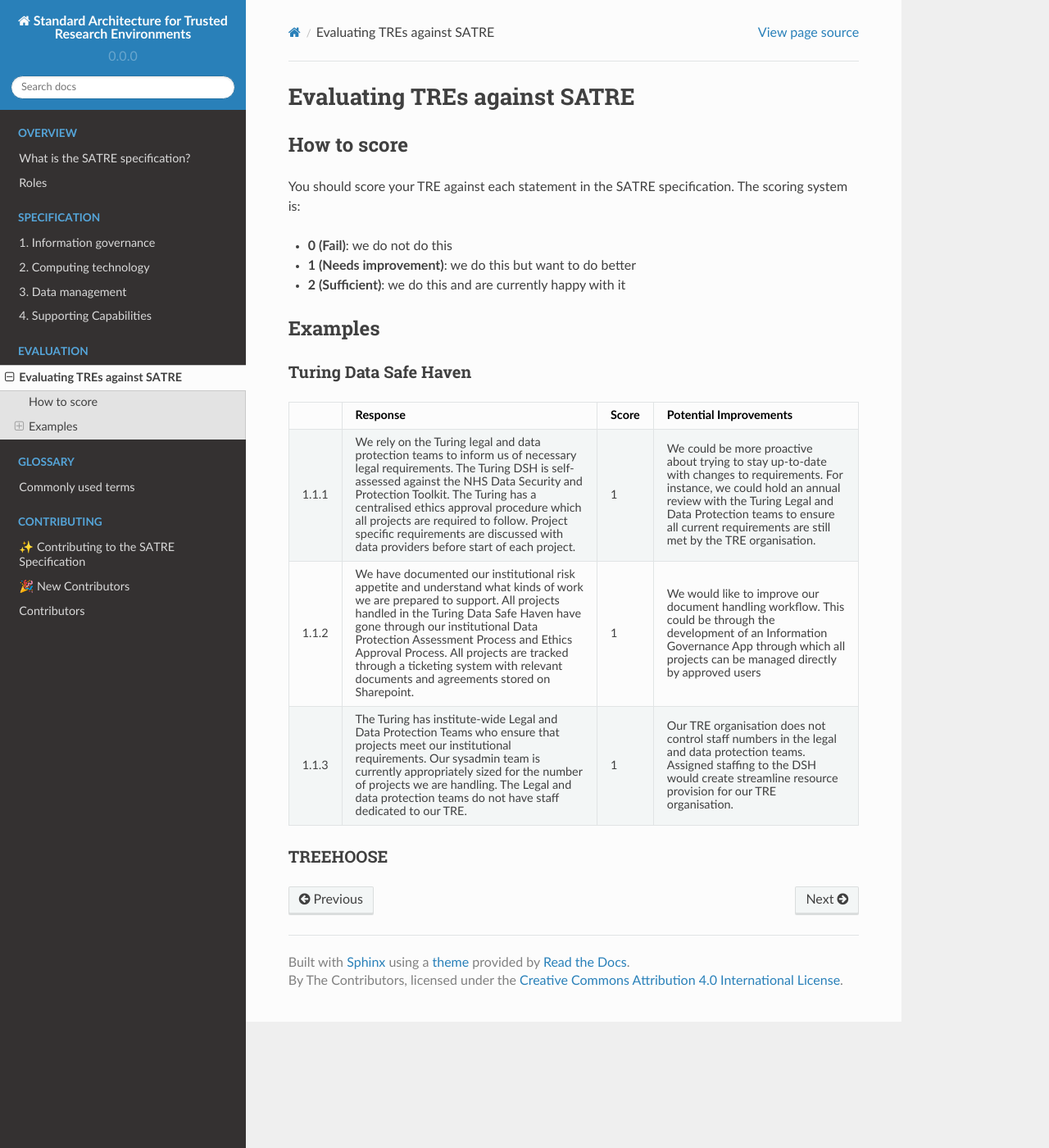
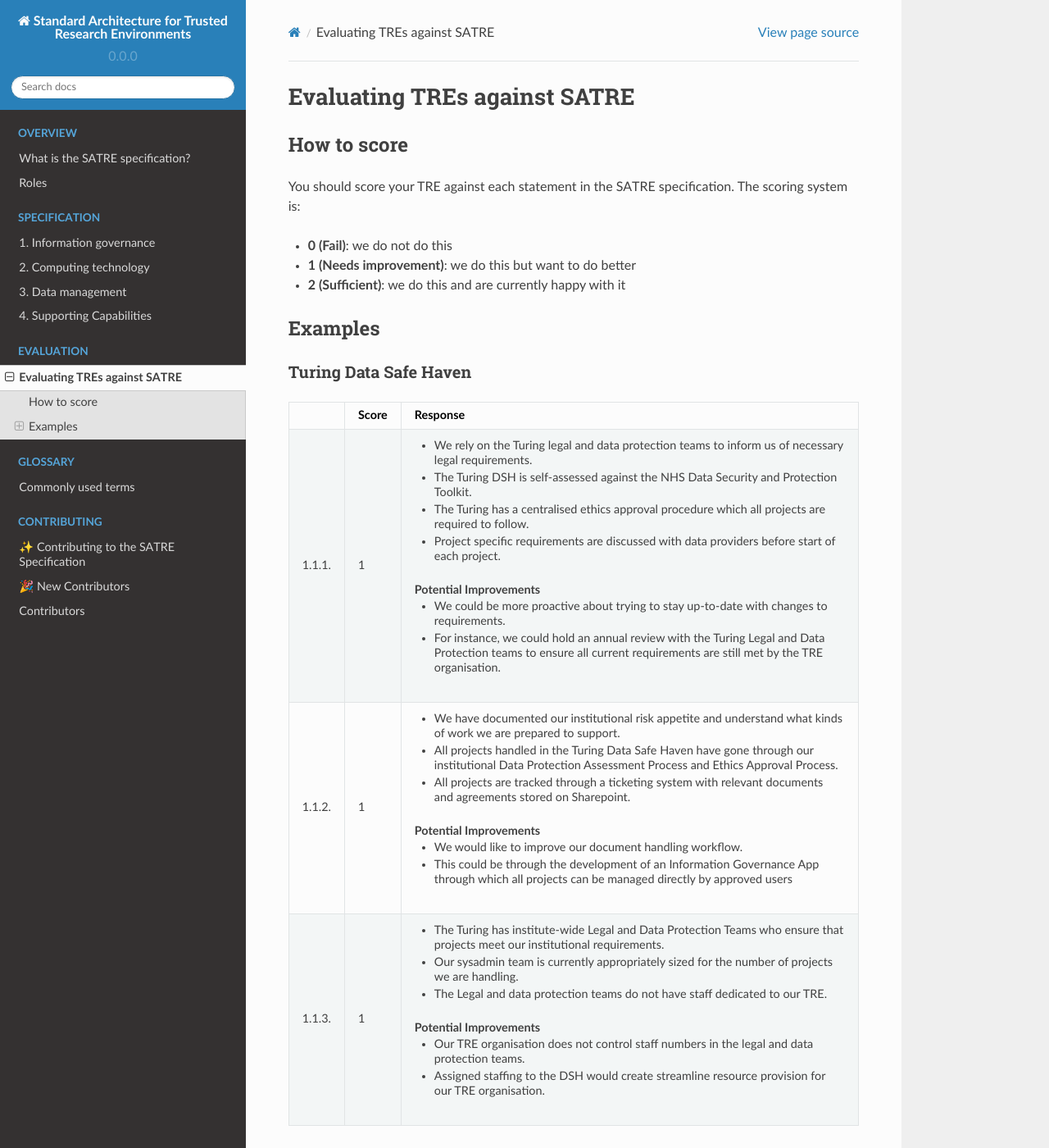
Before and after one commit to sa-tre/satre-specification, a Sphinx documentation site: the page built from docs/source/evaluation.md, in a window 1280 px wide and 1400 px high. Shown: the whole window at 82% size. Built offline with Sphinx 7.4.7 and the Read the Docs theme 2.0.0, drawn with Linux system fonts in a browser that asks for light colours.

Commit message:
:lipstick: Update evaluation presentation structure

````diff
--- a/docs/source/evaluation.md
+++ b/docs/source/evaluation.md
@@ -20,31 +20,33 @@ The scoring system is:
 :name: tab-turing-dsh-ig
 
 * -
+  - Score
   - Response
-  - Score
-  - Potential Improvements
-* - 1.1.1
-  - We rely on the Turing legal and data protection teams to inform us of necessary legal requirements.
-    The Turing DSH is self-assessed against the NHS Data Security and Protection Toolkit.
-    The Turing has a centralised ethics approval procedure which all projects are required to follow.
-    Project specific requirements are discussed with data providers before start of each project.
+* - 1.1.1.
   - 1
-  - We could be more proactive about trying to stay up-to-date with changes to requirements.
-    For instance, we could hold an annual review with the Turing Legal and Data Protection teams to ensure all current requirements are still met by the TRE organisation.
-* - 1.1.2
-  - We have documented our institutional risk appetite and understand what kinds of work we are prepared to support.
-    All projects handled in the Turing Data Safe Haven have gone through our institutional Data Protection Assessment Process and Ethics Approval Process.
-    All projects are tracked through a ticketing system with relevant documents and agreements stored on Sharepoint.
+  - - We rely on the Turing legal and data protection teams to inform us of necessary legal requirements.
+    - The Turing DSH is self-assessed against the NHS Data Security and Protection Toolkit.
+    - The Turing has a centralised ethics approval procedure which all projects are required to follow.
+    - Project specific requirements are discussed with data providers before start of each project.
+    ##### Potential Improvements
+    - We could be more proactive about trying to stay up-to-date with changes to requirements.
+    - For instance, we could hold an annual review with the Turing Legal and Data Protection teams to ensure all current requirements are still met by the TRE organisation.
+* - 1.1.2.
   - 1
-  - We would like to improve our document handling workflow.
-    This could be through the development of an Information Governance App through which all projects can be managed directly by approved users
-* - 1.1.3
-  - The Turing has institute-wide Legal and Data Protection Teams who ensure that projects meet our institutional requirements.
-    Our sysadmin team is currently appropriately sized for the number of projects we are handling.
-    The Legal and data protection teams do not have staff dedicated to our TRE.
+  - - We have documented our institutional risk appetite and understand what kinds of work we are prepared to support.
+    - All projects handled in the Turing Data Safe Haven have gone through our institutional Data Protection Assessment Process and Ethics Approval Process.
+    - All projects are tracked through a ticketing system with relevant documents and agreements stored on Sharepoint.
+    ##### Potential Improvements
+    - We would like to improve our document handling workflow.
+    - This could be through the development of an Information Governance App through which all projects can be managed directly by approved users
+* - 1.1.3.
   - 1
-  - Our TRE organisation does not control staff numbers in the legal and data protection teams.
-    Assigned staffing to the DSH would create streamline resource provision for our TRE organisation.
+  - - The Turing has institute-wide Legal and Data Protection Teams who ensure that projects meet our institutional requirements.
+    - Our sysadmin team is currently appropriately sized for the number of projects we are handling.
+    - The Legal and data protection teams do not have staff dedicated to our TRE.
+    ##### Potential Improvements
+    - Our TRE organisation does not control staff numbers in the legal and data protection teams.
+    - Assigned staffing to the DSH would create streamline resource provision for our TRE organisation.
 ```
 
 ### TREEHOOSE
````
